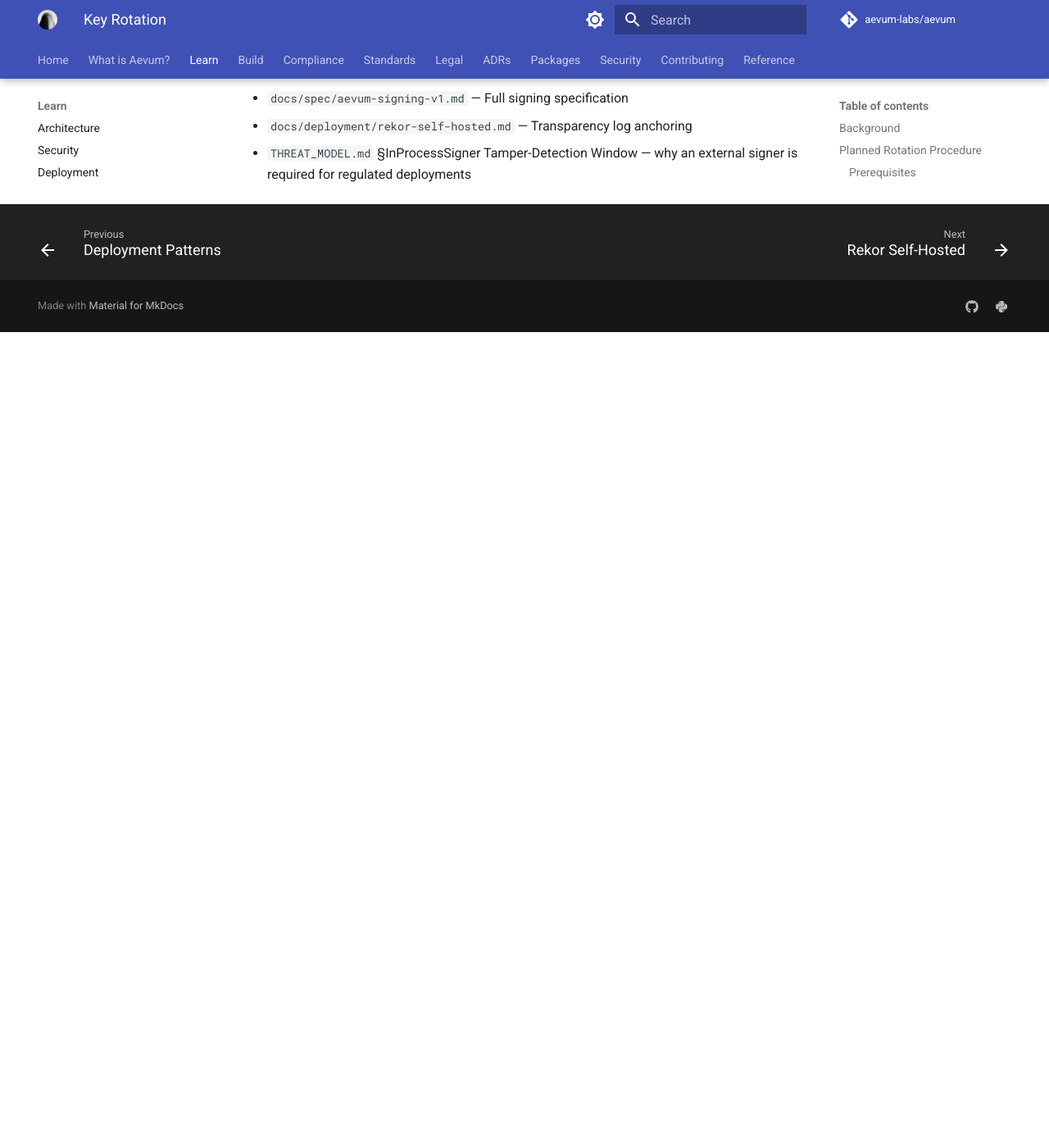
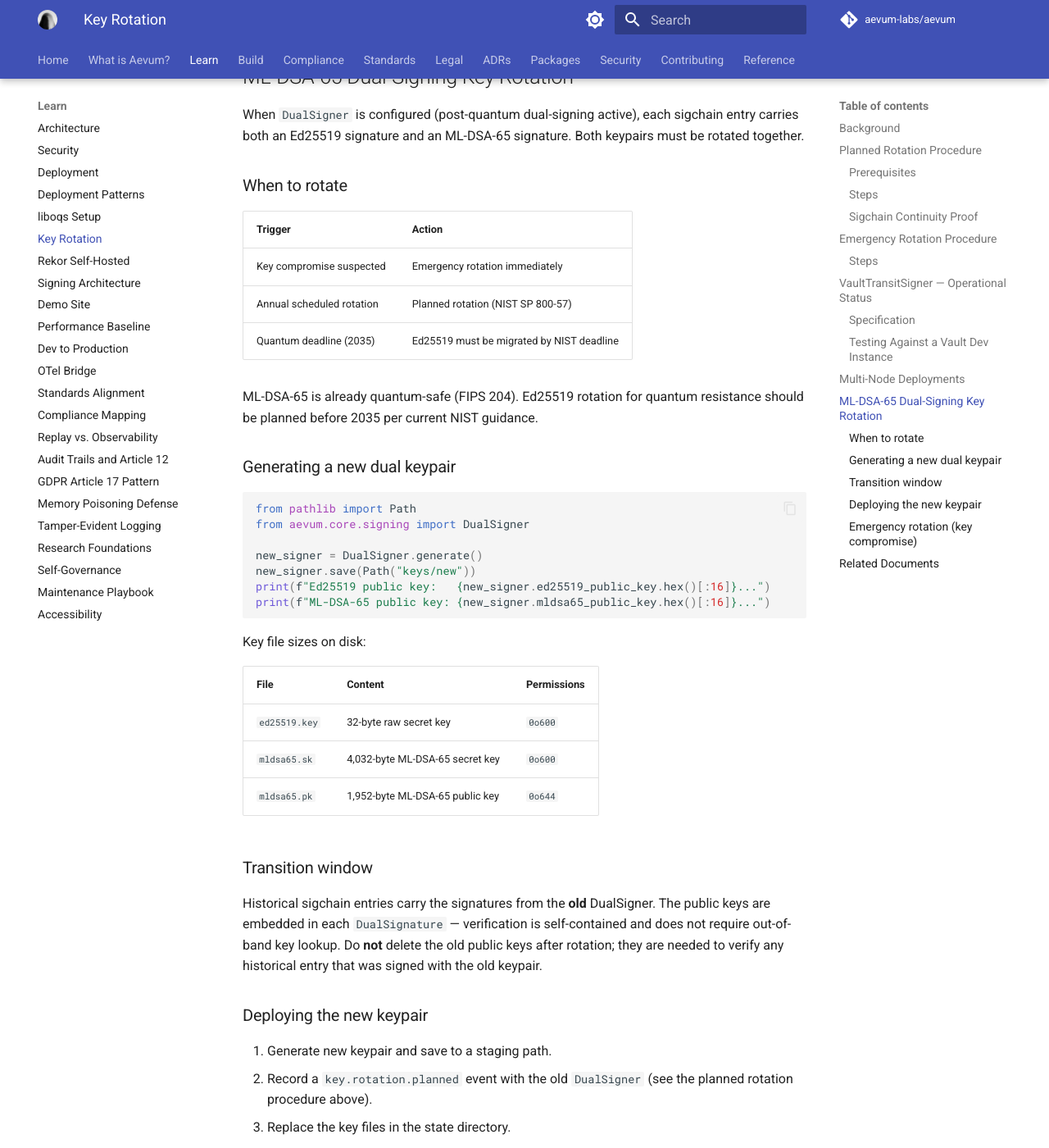
Before and after one commit to aevum-labs/aevum, an MkDocs documentation site: the page built from docs/deployment/key-rotation.md, in a window 1280 px wide and 1400 px high, scrolled down 5576 px. Shown: the whole window at 82% size. Built offline with MkDocs 1.6.1 and Material for MkDocs 9.7.7, drawn with Linux system fonts in a browser that asks for light colours; plug-ins that fetch from the network failed and are left out; comment, search, counter and statistics services are not loaded; before the commit the page ends 5981 px from its top, so only the background shows below that; some of the changed text lies outside the part shown.

Commit message:
docs(session-13): ML-DSA-65 hardening — docs, KNOWN_UNKNOWNS, SECURITY
Session 13 hardening pass: documentation and configuration only, no
production code changed.

- KNOWN_UNKNOWNS.md: add V07-MLDSA65 (implementation closed since v0.4.0,
  FIPS 140-3 certification and liboqs deployment open); fix D-FIPS which
  incorrectly stated ML-DSA-65 was not yet implemented
- SECURITY.md: add ML-DSA-65 to algorithms table; add EAR §742.15 supplemental
  filing entry (2026-05-24, ML-DSA-65 / FIPS 204)
- docs/deployment/liboqs.md: new — cmake, Conda, Docker two-stage build,
  verification snippet, key-size table, EAR reference
- docs/deployment/key-rotation.md: add ML-DSA-65 DualSigner rotation section;
  fix VaultTransitSigner status (was "not yet implemented", is implemented)
- docs/architecture/signing.md: new — DualSigner wiring, two-layer signing
  model, InProcessSigner location, Ed25519-only fallback mode
- mkdocs.yml: add liboqs.md and signing.md to nav

https://claude.ai/code/session_01W7udeAUKUWvCFAeCn5FWBK

````diff
--- /dev/null
+++ b/docs/architecture/signing.md
@@ -0,0 +1,173 @@
+# Signing Architecture
+
+## Overview
+
+Every Aevum sigchain entry is signed with **both** Ed25519 (PyNaCl) and
+ML-DSA-65 (liboqs-python) when `DualSigner` is configured. Both signatures must
+be present and valid for a chain entry to be accepted during verification — this
+is an AND check, not OR. If either signature is invalid, `SignatureError` is raised.
+
+This is defense-in-depth: if one algorithm is compromised, the other must also be
+compromised for a forgery to succeed.
+
+---
+
+## DualSigner
+
+`DualSigner` (`aevum.core.signing.DualSigner`) holds:
+
+- An Ed25519 keypair (via PyNaCl `nacl.signing.SigningKey`)
+- An ML-DSA-65 keypair (via liboqs-python `oqs.Signature("ML-DSA-65")`)
+
+```python
+from aevum.core.signing import DualSigner, _OQS_AVAILABLE
+
+if _OQS_AVAILABLE:
+    signer = DualSigner.generate()   # new keypair (liboqs required)
+    signer = DualSigner.load(path)   # load from disk
+
+    dual_sig = signer.sign(data)     # returns DualSignature
+    DualSigner.verify(data, dual_sig)  # raises SignatureError if invalid
+```
+
+`DualSigner.generate()` and `DualSigner.sign()` require liboqs native `.so`.
+When liboqs is absent (`_OQS_AVAILABLE = False`), both raise `ImportError`.
+
+`DualSigner.verify()` is a `@staticmethod` — it does not need a `DualSigner`
+instance, only the data and the `DualSignature` (which embeds the public keys).
+
+### Key sizes
+
+| Component | Size |
+|---|---|
+| Ed25519 secret key | 32 bytes |
+| Ed25519 public key | 32 bytes |
+| ML-DSA-65 secret key | 4,032 bytes |
+| ML-DSA-65 public key | 1,952 bytes |
+| Ed25519 signature | 64 bytes |
+| ML-DSA-65 signature | 3,309 bytes |
+
+### Key file permissions
+
+`DualSigner.save(path)` writes three files:
+
+| File | Permissions |
+|---|---|
+| `ed25519.key` (secret) | `0o600` |
+| `mldsa65.sk` (secret) | `0o600` |
+| `mldsa65.pk` (public) | `0o644` |
+
+---
+
+## Wiring into the Sigchain
+
+`DualSigner` is an **optional** constructor argument to `Sigchain`:
+
+```python
+from aevum.core.audit.sigchain import Sigchain
+from aevum.core.signing import DualSigner
+
+# Default: Ed25519 only (InProcessSigner)
+chain = Sigchain()
+
+# With dual-signing: Ed25519 + ML-DSA-65
+signer = DualSigner.load(state_dir)
+chain = Sigchain(dual_signer=signer)
+```
+
+The **default signer** is `InProcessSigner` (`aevum.core.audit.signer.InProcessSigner`),
+which generates an Ed25519 key in-process at startup. `DualSigner` is additive —
+it adds a second signing layer on top of `InProcessSigner`, it does not replace it.
+
+When `dual_signer` is provided, `Sigchain.new_event()`:
+
+1. Signs the canonical event fields with `InProcessSigner` (Ed25519 — chain-linking
+   signature, stored in `AuditEvent.signature`).
+2. Signs the same canonical bytes with `DualSigner` (Ed25519 + ML-DSA-65 —
+   stored in `AuditEvent.ed25519_sig`, `ed25519_pub`, `mldsa65_sig`, `mldsa65_pub`).
+3. Immediately verifies the `DualSignature` belt-and-suspenders before
+   attaching it to the event.
+
+When `dual_signer` is absent (default), steps 2–3 are skipped. Chain entries will
+have `mldsa65_sig=None` and `mldsa65_pub=None`.
+
+`Sigchain.verify_chain()` verifies the dual-sig on each entry **only** when:
+- `dual_signer` is configured on the `Sigchain` instance, **and**
+- the entry has non-None `mldsa65_sig`.
+
+---
+
+## Two-Layer Signing Model
+
+Aevum uses two distinct signing layers:
+
+```
+┌─────────────────────────────────────────────────────────────────┐
+│  Layer 1 — Sigchain integrity (every entry, always)             │
+│  InProcessSigner → Ed25519 signature → AuditEvent.signature     │
+│                                                                 │
+│  Layer 2 — Post-quantum augmentation (when DualSigner wired)    │
+│  DualSigner → Ed25519 + ML-DSA-65 → AuditEvent.{ed25519,mldsa} │
+└─────────────────────────────────────────────────────────────────┘
+
+┌─────────────────────────────────────────────────────────────────┐
+│  Layer 3 — Receipt portability (COSE_Sign1, when encoder wired) │
+│  ReceiptEncoder → Ed25519 COSE_Sign1 → AuditEvent.receipt_cbor  │
+└─────────────────────────────────────────────────────────────────┘
+```
+
+### Why COSE_Sign1 receipts use Ed25519 only
+
+The `ReceiptEncoder` (Phase 1A) encodes COSE_Sign1 receipts with algorithm `-8`
+(Ed25519). Adding ML-DSA-65 to COSE_Sign1 would require algorithm `-48` (tentative
+IANA assignment for ML-DSA-65) and would produce receipts that many existing COSE
+consumers cannot verify. The ML-DSA-65 protection is at **Layer 2** (sigchain),
+not Layer 3 (COSE receipt). This is intentional — do not conflate the two layers.
+
+---
+
+## InProcessSigner
+
+`InProcessSigner` (`aevum.core.audit.signer.InProcessSigner`) is the default
+signing implementation. It is a **production class** (not a test fixture) that
+generates an Ed25519 key in-process at startup.
+
+```python
+from aevum.core.audit.signer import InProcessSigner
+
+signer = InProcessSigner()  # auto-generates Ed25519 key
+```
+
+When liboqs is absent, use `InProcessSigner` for tests that need signing without
+`DualSigner.generate()`:
+
+```python
+from aevum.core.audit.signer import InProcessSigner
+from aevum.core.audit.sigchain import Sigchain
+
+# Works without liboqs — no DualSigner needed
+chain = Sigchain(signer=InProcessSigner())
+```
+
+---
+
+## Operating without liboqs
+
+When liboqs is not installed (`_OQS_AVAILABLE = False`):
+
+- `DualSigner.generate()` raises `ImportError`
+- `DualSigner.sign()` raises `ImportError`
+- `DualSigner.verify()` raises `ImportError` (after Ed25519 is verified)
+- `Sigchain` falls back to Ed25519-only mode automatically
+- Canary 6 (`dual_signature_every_chain_entry`) passes with a skip note
+- All sigchain entries have `mldsa65_sig=None`
+
+This is the expected behaviour for development environments. Install liboqs for
+production dual-signing. See `docs/deployment/liboqs.md`.
+
+---
+
+## EAR §742.15
+
+ML-DSA-65 (FIPS 204) supplemental notification filed 2026-05-24.
+See [SECURITY.md](../../security.md) for the full filing history.
--- a/docs/deployment/key-rotation.md
+++ b/docs/deployment/key-rotation.md
@@ -189,9 +189,9 @@ Use this procedure when a key is compromised or suspected compromised.
 |------|--------|
 | Specification | Documented in `docs/spec/aevum-signing-v1.md` §VaultTransitSigner |
 | Protocol reference | `POST /v1/transit/sign/{key_name}` with `prehashed=true` |
-| Python implementation (`aevum.core.audit.signer.VaultTransitSigner`) | **Not yet implemented** |
-| Last tested against Vault | **Untested** — implementation not present |
-| Planned for | Phase B (scheduled after Phase C) |
+| Python implementation (`aevum.core.audit.signer.VaultTransitSigner`) | **Implemented** (v0.6.0+) |
+| Last tested against Vault | **Untested against live Vault** — see V07-VAULT in KNOWN_UNKNOWNS.md |
+| Integration test | `packages/aevum-core/tests/test_vault_signer.py` |
 
 ### Specification
 
@@ -252,9 +252,76 @@ provenance named graph (`urn:aevum:provenance`).
 
 ---
 
+## ML-DSA-65 Dual-Signing Key Rotation
+
+When `DualSigner` is configured (post-quantum dual-signing active), each sigchain
+entry carries both an Ed25519 signature and an ML-DSA-65 signature. Both keypairs
+must be rotated together.
+
+### When to rotate
+
+| Trigger | Action |
+|---|---|
+| Key compromise suspected | Emergency rotation immediately |
+| Annual scheduled rotation | Planned rotation (NIST SP 800-57) |
+| Quantum deadline (2035) | Ed25519 must be migrated by NIST deadline |
+
+ML-DSA-65 is already quantum-safe (FIPS 204). Ed25519 rotation for quantum
+resistance should be planned before 2035 per current NIST guidance.
+
+### Generating a new dual keypair
+
+```python
+from pathlib import Path
+from aevum.core.signing import DualSigner
+
+new_signer = DualSigner.generate()
+new_signer.save(Path("keys/new"))
+print(f"Ed25519 public key:   {new_signer.ed25519_public_key.hex()[:16]}...")
+print(f"ML-DSA-65 public key: {new_signer.mldsa65_public_key.hex()[:16]}...")
+```
+
+Key file sizes on disk:
+
+| File | Content | Permissions |
+|---|---|---|
+| `ed25519.key` | 32-byte raw secret key | `0o600` |
+| `mldsa65.sk` | 4,032-byte ML-DSA-65 secret key | `0o600` |
+| `mldsa65.pk` | 1,952-byte ML-DSA-65 public key | `0o644` |
+
+### Transition window
+
+Historical sigchain entries carry the signatures from the **old** DualSigner.
+The public keys are embedded in each `DualSignature` — verification is
+self-contained and does not require out-of-band key lookup. Do **not** delete
+the old public keys after rotation; they are needed to verify any historical
+entry that was signed with the old keypair.
+
+### Deploying the new keypair
+
+1. Generate new keypair and save to a staging path.
+2. Record a `key.rotation.planned` event with the old `DualSigner` (see
+   the planned rotation procedure above).
+3. Replace the key files in the state directory.
+4. Restart the Aevum kernel to load the new keypair.
+5. Record a `key.rotation.complete` event with the new `DualSigner`.
+6. Archive the old public key (`.pk`) in a read-only location.
+
+### Emergency rotation (key compromise)
+
+Follow the emergency rotation procedure above. Generate a new `DualSigner`
+keypair immediately, deploy it, and record a `key.rotation.emergency` event.
+The old ML-DSA-65 secret key (`mldsa65.sk`) must be deleted from all live
+systems after rotation. The old public key must be retained for historical
+verification.
+
+---
+
 ## Related Documents
 
 - `docs/spec/aevum-signing-v1.md` — Full signing specification
+- `docs/deployment/liboqs.md` — Installing the liboqs C library for ML-DSA-65
+- `docs/architecture/signing.md` — Dual-signing architecture overview
 - `docs/deployment/rekor-self-hosted.md` — Transparency log anchoring
 - `THREAT_MODEL.md` §InProcessSigner Tamper-Detection Window — why an
   external signer is required for regulated deployments
--- /dev/null
+++ b/docs/deployment/liboqs.md
@@ -0,0 +1,155 @@
+# liboqs Deployment Guide
+
+Aevum's ML-DSA-65 dual-signing uses `liboqs-python`, which is a Python binding for
+the [Open Quantum Safe](https://openquantumsafe.org/) liboqs C library. The pip
+package does **not** bundle the native `.so` — it must be built and installed
+separately before running `pip install aevum-core`.
+
+When liboqs is not installed, Aevum falls back to Ed25519-only mode (see
+[Running without liboqs](#running-without-liboqs)).
+
+---
+
+## Development (Linux / macOS — cmake build)
+
+```bash
+sudo apt-get install -y cmake ninja-build   # Debian/Ubuntu
+# brew install cmake ninja                  # macOS
+
+curl -fsSL https://github.com/open-quantum-safe/liboqs/archive/refs/tags/0.14.0.tar.gz | tar xz
+
+cmake -GNinja \
+  -DCMAKE_INSTALL_PREFIX="$HOME/_oqs" \
+  -DBUILD_SHARED_LIBS=ON \
+  -DOQS_USE_OPENSSL=OFF \
+  -S liboqs-0.14.0 -B liboqs-build
+
+ninja -C liboqs-build -j$(nproc) install
+rm -rf liboqs-0.14.0 liboqs-build
+
+export LD_LIBRARY_PATH="$HOME/_oqs/lib:$LD_LIBRARY_PATH"
+# On macOS: export DYLD_LIBRARY_PATH="$HOME/_oqs/lib:$DYLD_LIBRARY_PATH"
+
+pip install "aevum-core"   # liboqs-python will now find the native library
+```
+
+Add the `LD_LIBRARY_PATH` export to your shell profile (`.bashrc`, `.zshrc`) so
+it persists across sessions.
+
+---
+
+## Production (Docker — two-stage build)
+
+A two-stage build keeps the final image small: compile liboqs in a builder stage,
+then copy only the shared library to the runtime stage.
+
+```dockerfile
+# ── Stage 1: build liboqs ──────────────────────────────────────────────────
+FROM python:3.12-slim AS liboqs-builder
+
+RUN apt-get update && apt-get install -y --no-install-recommends \
+    cmake ninja-build curl ca-certificates \
+    && rm -rf /var/lib/apt/lists/*
+
+RUN curl -fsSL https://github.com/open-quantum-safe/liboqs/archive/refs/tags/0.14.0.tar.gz | tar xz \
+    && cmake -GNinja \
+       -DCMAKE_INSTALL_PREFIX=/opt/oqs \
+       -DBUILD_SHARED_LIBS=ON \
+       -DOQS_USE_OPENSSL=OFF \
+       -S liboqs-0.14.0 -B liboqs-build \
+    && ninja -C liboqs-build -j$(nproc) install \
+    && rm -rf liboqs-0.14.0 liboqs-build
+
+# ── Stage 2: runtime ───────────────────────────────────────────────────────
+FROM python:3.12-slim
+
+COPY --from=liboqs-builder /opt/oqs/lib /opt/oqs/lib
+
+ENV LD_LIBRARY_PATH="/opt/oqs/lib:$LD_LIBRARY_PATH"
+
+RUN pip install --no-cache-dir "aevum-core"
+
+# Your application entrypoint
+CMD ["python", "-m", "your_app"]
+```
+
+---
+
+## Conda
+
+```bash
+conda install -c conda-forge liboqs
+pip install "aevum-core"
+```
+
+Conda-forge packages the pre-built liboqs C library for Linux and macOS.
+No cmake step required.
+
+---
+
+## Verifying installation
+
+```python
+from aevum.core.signing import _OQS_AVAILABLE, DualSigner
+
+if _OQS_AVAILABLE:
+    s = DualSigner.generate()
+    print(f"ML-DSA-65 ready. Public key: {len(s.mldsa65_public_key)} bytes")
+else:
+    print("liboqs not available — ML-DSA-65 disabled, Ed25519 only")
+```
+
+Expected output when liboqs is correctly installed:
+
+```
+ML-DSA-65 ready. Public key: 1952 bytes
+```
+
+---
+
+## Running without liboqs
+
+When liboqs is not installed, Aevum operates in **Ed25519-only mode**:
+
+- All sigchain entries are signed with Ed25519 (`InProcessSigner`).
+- `DualSigner.generate()` and `DualSigner.sign()` raise `ImportError`.
+- The canary test (canary 6: `dual_signature_every_chain_entry`) reports
+  `passed=True` with a skip note rather than failing.
+- Sigchain entries will have `mldsa65_sig=None` and `mldsa65_pub=None`.
+
+This is acceptable for development and evaluation. Production deployments
+that require post-quantum signing must install liboqs.
+
+---
+
+## Key sizes (ML-DSA-65)
+
+When dual-signing is active, each sigchain entry carries a `DualSignature`:
+
+| Field | Size |
+|---|---|
+| Ed25519 signature | 64 bytes |
+| ML-DSA-65 signature | 3,309 bytes |
+| Ed25519 public key | 32 bytes |
+| ML-DSA-65 public key | 1,952 bytes |
+| **Total per `DualSignature`** | **~5.4 KB** |
+
+For high-throughput deployments, consider the storage overhead before
+enabling dual-signing on every sigchain entry.
+
+---
+
+## EAR §742.15 compliance
+
+ML-DSA-65 (FIPS 204, Module-Lattice-Based Digital Signature Algorithm) is a
+published, standardized NIST algorithm. The original EAR §742.15 notification
+for Aevum was filed 2026-05-20. A supplemental notification adding ML-DSA-65
+was filed 2026-05-24. See [SECURITY.md](../../security.md) for details.
+
+---
+
+## Related documents
+
+- `docs/architecture/signing.md` — dual-signing architecture and sigchain wiring
+- `docs/deployment/key-rotation.md` — rotating Ed25519 + ML-DSA-65 keypairs
+- `docs/deployment/rekor-self-hosted.md` — Rekor transparency log anchoring
--- a/mkdocs.yml
+++ b/mkdocs.yml
@@ -137,8 +137,10 @@ nav:
     - Security: learn/security.md
     - Deployment: learn/deployment.md
     - Deployment Patterns: learn/deployment-patterns.md
+    - liboqs Setup: deployment/liboqs.md
     - Key Rotation: deployment/key-rotation.md
     - Rekor Self-Hosted: deployment/rekor-self-hosted.md
+    - Signing Architecture: architecture/signing.md
     - Demo Site: deployment/demo-site.md
     - Performance Baseline: deployment/performance-baseline.md
     - Dev to Production: learn/dev-to-production.md
````
Also changed, not shown: CHANGELOG.md (+26 -0 lines), KNOWN_UNKNOWNS.md (+33 -3 lines), SECURITY.md (+15 -5 lines).
